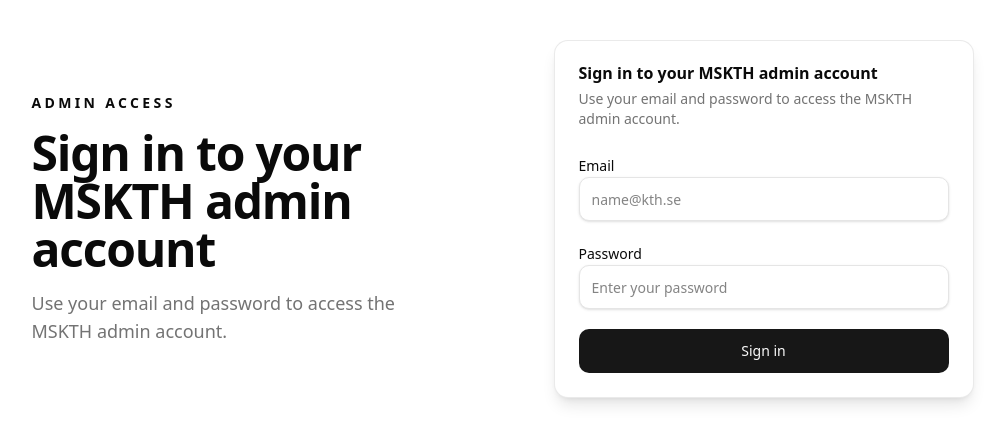
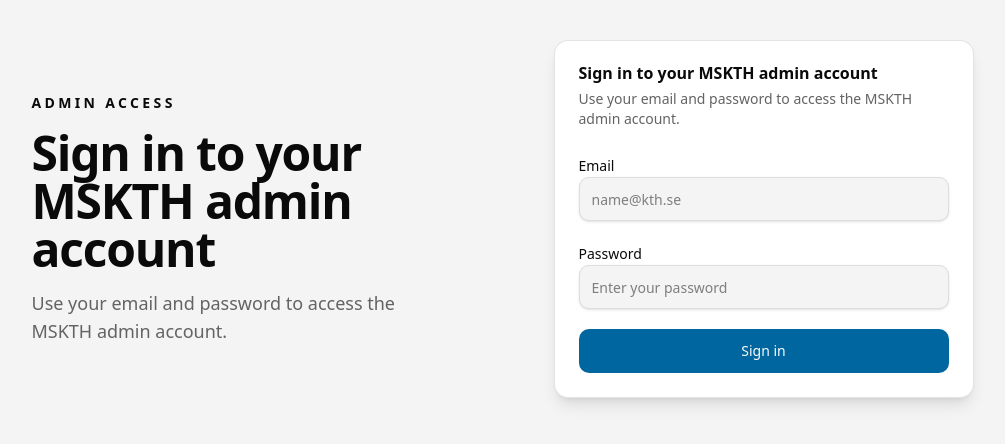
Before and after one commit to mskth-webpage/mskth, a Next.js app: page /en/admin/login in a window 1280 px wide. Shown: the top 444 px of the page, without its empty margins (121-1126 px from the left). Built offline with nearby package versions, Linux system fonts and the light colour scheme.

Commit message:
feat: update color variables and font settings in globals.css for improved design consistency

```diff
--- a/src/app/globals.css
+++ b/src/app/globals.css
@@ -6,7 +6,7 @@
     --color-background: var(--background);
     --color-foreground: var(--foreground);
     --font-serif: var(--font-nanum-myeongjo);
-    --font-sans: var(--font-geist-sans);
+    --font-sans: var(--font-montserrat);
     --font-mono: var(--font-geist-mono);
     --color-sidebar-ring: var(--sidebar-ring);
     --color-sidebar-border: var(--sidebar-border);
@@ -50,41 +50,41 @@
 
   :root {
     --radius: 0.625rem;
-    --background: oklch(1 0 0);
+    --background: oklch(0.966 0 0);        /* #F5F5F5 */
     --foreground: oklch(0.145 0 0);
     --card: oklch(1 0 0);
     --card-foreground: oklch(0.145 0 0);
     --popover: oklch(1 0 0);
     --popover-foreground: oklch(0.145 0 0);
-    --primary: oklch(0.205 0 0);
+    --primary: oklch(0.472 0.148 232);     /* #076bad */
     --primary-foreground: oklch(0.985 0 0);
-    --secondary: oklch(0.97 0 0);
-    --secondary-foreground: oklch(0.205 0 0);
-    --muted: oklch(0.97 0 0);
-    --muted-foreground: oklch(0.556 0 0);
-    --accent: oklch(0.97 0 0);
-    --accent-foreground: oklch(0.205 0 0);
+    --secondary: oklch(0.652 0.085 224);   /* #6d9bc0 */
+    --secondary-foreground: oklch(0.985 0 0);
+    --muted: oklch(0.93 0 0);
+    --muted-foreground: oklch(0.50 0 0);
+    --accent: oklch(0.652 0.085 224);      /* #6d9bc0 */
+    --accent-foreground: oklch(0.985 0 0);
     --destructive: oklch(0.577 0.245 27.325);
-    --border: oklch(0.922 0 0);
-    --input: oklch(0.922 0 0);
-    --ring: oklch(0.708 0 0);
+    --border: oklch(0.90 0 0);
+    --input: oklch(0.90 0 0);
+    --ring: oklch(0.472 0.148 232);        /* #076bad */
     --chart-1: oklch(0.646 0.222 41.116);
     --chart-2: oklch(0.6 0.118 184.704);
-    --chart-3: oklch(0.398 0.07 227.392);
+    --chart-3: oklch(0.472 0.148 232);
     --chart-4: oklch(0.828 0.189 84.429);
     --chart-5: oklch(0.769 0.188 70.08);
-    --sidebar: oklch(0.985 0 0);
+    --sidebar: oklch(1 0 0);
     --sidebar-foreground: oklch(0.145 0 0);
-    --sidebar-primary: oklch(0.205 0 0);
+    --sidebar-primary: oklch(0.472 0.148 232);
     --sidebar-primary-foreground: oklch(0.985 0 0);
-    --sidebar-accent: oklch(0.97 0 0);
+    --sidebar-accent: oklch(0.93 0 0);
     --sidebar-accent-foreground: oklch(0.205 0 0);
-    --sidebar-border: oklch(0.922 0 0);
-    --sidebar-ring: oklch(0.708 0 0);
+    --sidebar-border: oklch(0.90 0 0);
+    --sidebar-ring: oklch(0.472 0.148 232);
     --neutral: oklch(0.985 0 0);
-    --blue-soft-1: oklch(0.855 0.07 238);
-    --blue-soft-2: oklch(0.815 0.12 232);
-    --blue-brand: oklch(0.45 0.08 241);
+    --blue-soft-1: oklch(0.652 0.085 224); /* #6d9bc0 */
+    --blue-soft-2: oklch(0.472 0.148 232); /* #076bad */
+    --blue-brand: oklch(0.252 0.088 258);  /* #1e325c */
     --neutral-black: oklch(0.18 0 0);
     --footer-gradient: linear-gradient(
       to bottom,
@@ -102,9 +102,9 @@
     --card-foreground: oklch(0.985 0 0);
     --popover: oklch(0.205 0 0);
     --popover-foreground: oklch(0.985 0 0);
-    --primary: oklch(0.922 0 0);
-    --primary-foreground: oklch(0.205 0 0);
-    --secondary: oklch(0.269 0 0);
+    --primary: oklch(0.652 0.085 224);     /* #6d9bc0 — lighter for dark bg */
+    --primary-foreground: oklch(0.145 0 0);
+    --secondary: oklch(0.252 0.088 258);   /* #1e325c */
     --secondary-foreground: oklch(0.985 0 0);
     --muted: oklch(0.269 0 0);
     --muted-foreground: oklch(0.708 0 0);
@@ -113,7 +113,7 @@
     --destructive: oklch(0.704 0.191 22.216);
     --border: oklch(1 0 0 / 10%);
     --input: oklch(1 0 0 / 15%);
-    --ring: oklch(0.556 0 0);
+    --ring: oklch(0.652 0.085 224);        /* #6d9bc0 */
     --chart-1: oklch(0.488 0.243 264.376);
     --chart-2: oklch(0.696 0.17 162.48);
     --chart-3: oklch(0.769 0.188 70.08);
@@ -121,16 +121,16 @@
     --chart-5: oklch(0.645 0.246 16.439);
     --sidebar: oklch(0.205 0 0);
     --sidebar-foreground: oklch(0.985 0 0);
-    --sidebar-primary: oklch(0.488 0.243 264.376);
-    --sidebar-primary-foreground: oklch(0.985 0 0);
+    --sidebar-primary: oklch(0.652 0.085 224);
+    --sidebar-primary-foreground: oklch(0.145 0 0);
     --sidebar-accent: oklch(0.269 0 0);
     --sidebar-accent-foreground: oklch(0.985 0 0);
     --sidebar-border: oklch(1 0 0 / 10%);
-    --sidebar-ring: oklch(0.556 0 0);
+    --sidebar-ring: oklch(0.652 0.085 224);
     --neutral: oklch(0.18 0 0);
-    --blue-soft-1: oklch(0.45 0.05 238);
-    --blue-soft-2: oklch(0.55 0.07 232);
-    --blue-brand: oklch(0.78 0.06 241);
+    --blue-soft-1: oklch(0.652 0.085 224); /* #6d9bc0 */
+    --blue-soft-2: oklch(0.472 0.148 232); /* #076bad */
+    --blue-brand: oklch(0.252 0.088 258);  /* #1e325c */
     --neutral-black: oklch(0.18 0 0);
     --footer-gradient: linear-gradient(
       to bottom,
```
